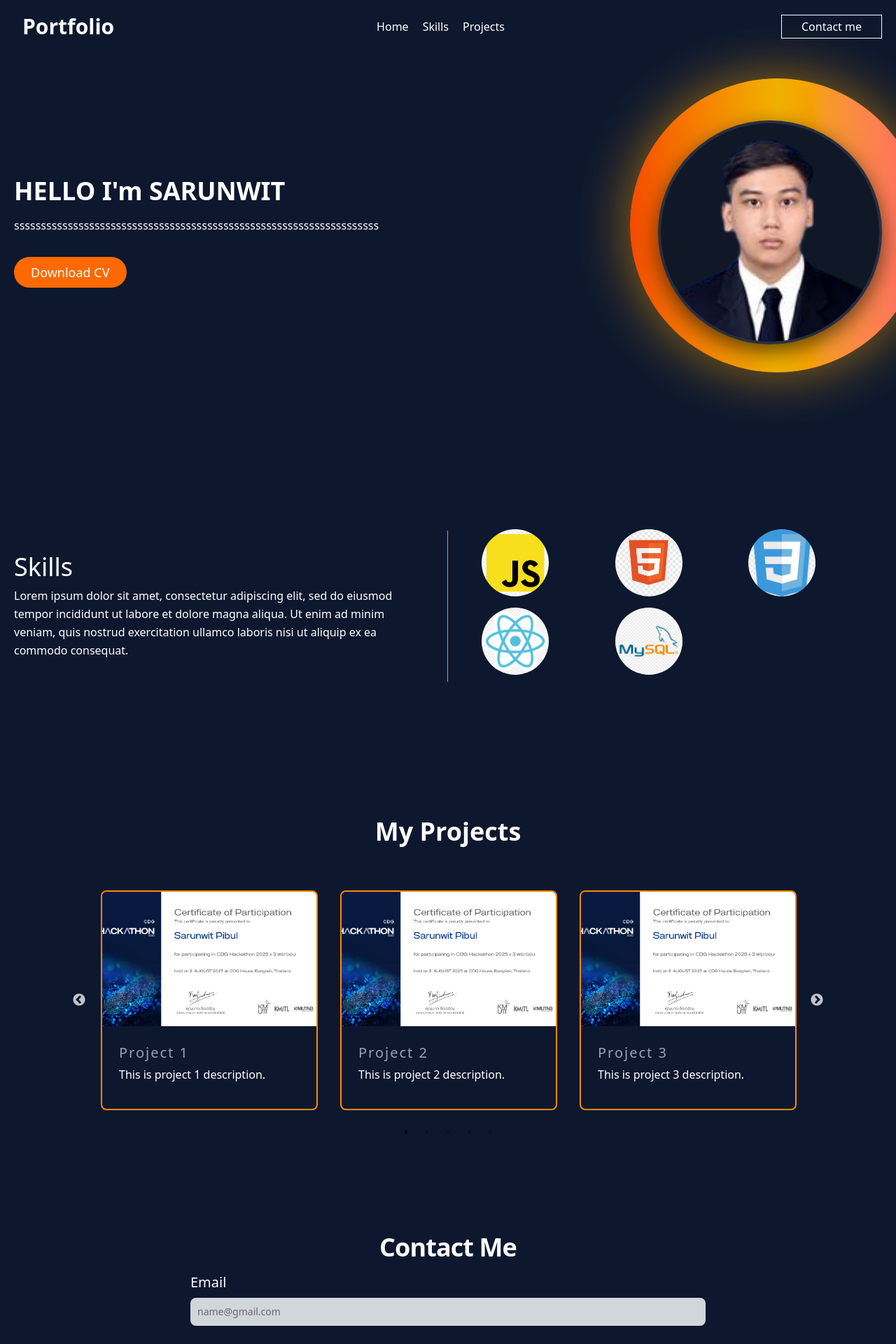
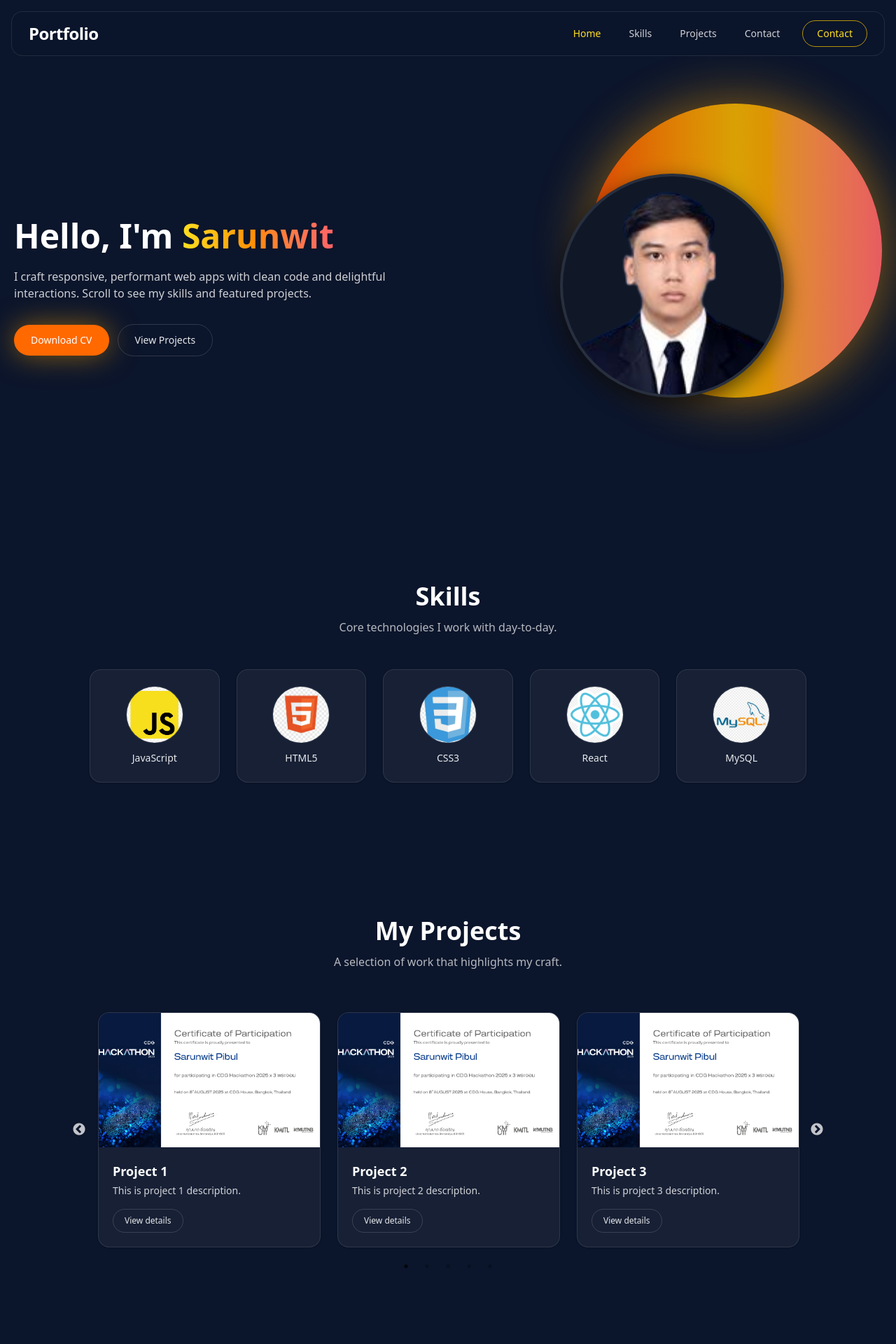
Before and after one commit to Sarunwit00/PortFolio, a React (Vite) app: page / in a window 1280 px wide. Shown: the top 1920 px of the page at 70% size. Built offline with nearby package versions, Linux system fonts and the light colour scheme.

Commit message:
fixUI_belike

```diff
--- a/src/App.jsx
+++ b/src/App.jsx
@@ -1,25 +1,34 @@
-import React, {useEffect} from 'react'
+import React, { useEffect } from 'react'
 import AOS from 'aos'
 import 'aos/dist/aos.css'
 import Hero from './components/hero/Hero'
 import Skills from './components/skills/Skills'
 import Projects from './components/projects/Projects'
 import Contact from './components/contact/Contact'
-// import Experience from './components/experience/Experience'
 
 export default function App() {
   useEffect(() => {
-    AOS.init({
-      duration: 1000
-    })
+    AOS.init({ duration: 800, once: true })
   }, [])
+
   return (
-    <main className=' bg-[#0d182e]'>
+    <main className='relative min-h-screen bg-[#0b152b] text-white selection:bg-orange-500/40'>
+      {/* subtle background decorations */}
+      <div aria-hidden className='pointer-events-none fixed inset-0 -z-10'>
+        <div className='absolute -top-24 -left-24 h-[420px] w-[420px] rounded-full bg-gradient-to-br from-orange-600/20 via-yellow-500/10 to-red-500/20 blur-3xl' />
+        <div className='absolute -bottom-24 -right-24 h-[420px] w-[420px] rounded-full bg-gradient-to-tr from-cyan-400/10 via-blue-500/10 to-indigo-600/10 blur-3xl' />
+      </div>
+
+      {/* sections */}
       <Hero />
       <Skills />
-      {/* <Experience /> */}
       <Projects />
       <Contact />
+
+      {/* footer */}
+      <footer className='border-t border-white/10 py-8 text-center text-sm text-white/70'>
+        © {new Date().getFullYear()} Portfolio by Sarunwit — Built with React & TailwindCSS
+      </footer>
     </main>
   )
 }
--- a/src/components/contact/Contact.jsx
+++ b/src/components/contact/Contact.jsx
@@ -1,35 +1,57 @@
-import React from 'react'
+// ...existing code...
+import React, { useState } from 'react'
 
 export default function Contact() {
+  const [sent, setSent] = useState(false)
+
+  const submit = (e) => {
+    e.preventDefault()
+    // simulate success (replace with your backend later)
+    setSent(true)
+    setTimeout(() => setSent(false), 3000)
+  }
+
   return (
-    <section id='contact' data-aos='fade-up' data-aos-delay='400'>
-        <div className='py-8 lg:py-16 max-w-3xl mx-auto px-4'>
-            <h2 className='mb-4 text-4xl tracking-tight font-extrabold text-center text-white'>Contact Me</h2>
-            <form action="#" className='space-y-8'>
+    <section id="contact" className="relative py-24">
+      <div className="container mx-auto max-w-3xl px-5">
+        <h2 className="mb-6 text-center text-3xl font-bold sm:text-4xl">Contact Me</h2>
+
+        <form onSubmit={submit} className="space-y-6 rounded-2xl border border-white/10 bg-white/5 p-6 shadow">
           <div>
-                    <label htmlFor='email' className='block mb-2 text-xl font-medium text-white'>Email</label>
+            <label htmlFor="email" className="mb-2 block text-sm font-medium text-white">
+              Email
+            </label>
             <input
-                    type='email'
-                    id='email'
-                    className='shadow-sm bg-gray-300 text-sm rounded-lg focus:ring-primary-500 focus:border-primary-500
-                    block w-full p-2.5'
-                    placeholder='name@gmail.com' required />
-                </div>
-                <div className='sm:col-span-2'>
-                    <label htmlFor='message' className='block mb-2 text-xl font-medium text-white'>Message</label>
-                    <textarea
-                      rows="6"
-                      id='message'
-                      className='shadow-sm bg-gray-300 placeholder-gray-500 text-sm rounded-lg focus:ring-primary-500 focus:border-primary-500
-                      block w-full p-2.5'
-                      placeholder='Write your message here...' required>
-                    </textarea>
+              id="email"
+              type="email"
+              required
+              placeholder="name@gmail.com"
+              className="block w-full rounded-lg border border-white/10 bg-gray-900/50 p-3 text-sm text-white placeholder-white/40 outline-none ring-0 focus:border-yellow-400"
+            />
           </div>
 
-                <div className='flex justify-start'>
-                  <button type='submit' className='inline-flex text-white bg-orange-500 border-0 py-2 px-6 focus:outline-none hover:bg-orange-600 hover:shadow-[0_0_40px_rgb(255,165,0,0.7)] rounded-full text-lg'>
+          <div>
+            <label htmlFor="message" className="mb-2 block text-sm font-medium text-white">
+              Message
+            </label>
+            <textarea
+              id="message"
+              rows={6}
+              required
+              placeholder="Write your message here..."
+              className="block w-full rounded-lg border border-white/10 bg-gray-900/50 p-3 text-sm text-white placeholder-white/40 outline-none focus:border-yellow-400"
+            ></textarea>
+          </div>
+
+          <div className="flex items-center gap-3">
+            <button
+              type="submit"
+              className="rounded-full bg-orange-500 px-6 py-3 text-sm font-medium text-white shadow-[0_0_40px_rgba(255,165,0,0.5)] transition hover:bg-orange-600"
+            >
               Send Message
             </button>
+
+            {sent && <span className="text-sm text-green-400">Thanks! Your message has been sent (demo).</span>}
           </div>
         </form>
       </div>
--- a/src/components/hero/Hero.jsx
+++ b/src/components/hero/Hero.jsx
@@ -5,47 +5,56 @@ import img from '../../assets/img.png'
 
 export default function Hero() {
   return (
-    <div className='relative overflow-hidden min-h-[550px] sm:min-h-[660px] flex flex-col'>
+    <section id="home" className="relative overflow-hidden">
       <Navbar />
 
-        {/* orange circle removed from page-level and will be placed under the person image (inside image wrapper) */}
+      {/* hero content */}
+      <div className="container mx-auto grid min-h-[92vh] grid-cols-1 items-center gap-10 px-5 pt-36 pb-16 md:grid-cols-2">
+        <div data-aos="fade-up" className="order-2 md:order-1">
+          <h1 className="mb-4 text-4xl font-extrabold leading-tight sm:text-5xl">
+            Hello, I'm{' '}
+            <span className="bg-gradient-to-r from-yellow-300 via-orange-400 to-red-400 bg-clip-text text-transparent">
+              Sarunwit
+            </span>
+          </h1>
 
-        <section
-        className='text-white body-font z-10'>
-            <div className='container mx-auto flex px-5 py-24 md:flex-row flex-col items-center'>
-                <div className='lg:flex-grow md:w-1/2 lg:pr-24 md:pr-16 flex flex-col md:items-start md:text-left
-                mb-16 md:mb-0 items-center text-center relative'>
-                    <h1 className='title-font sm:text-4xl mb-4 font-bold text-white'>HELLO I'm SARUNWIT</h1>
-                    <p className='mb-8 leading-relaxed'>ssssssssssssssssssssssssssssssssssssssssssssssssssssssssssssssssssss
+          <p className="mb-8 max-w-xl text-white/80">
+            I craft responsive, performant web apps with clean code and delightful interactions. Scroll to see my skills and featured projects.
+          </p>
 
-                    </p>
-                    <div className='flex justify-center'>
-                        <a href={CV} download>
-                            <button className='inline-flex text-white bg-orange-500 border-0 py-2 px-6
-                            focus:outline-none hover:bg-orange-600 hover:shadow-[0_0_40px_rgb(255, 165, 0, 0.7)]
-                            rounded-full text-lg'>
+          <div className="flex flex-wrap items-center gap-3">
+            <a
+              href={CV}
+              download
+              className="rounded-full bg-orange-500 px-6 py-3 text-sm font-medium text-white shadow-[0_0_40px_rgba(255,165,0,0.5)] transition hover:bg-orange-600"
+            >
               Download CV
-                            </button>
+            </a>
+
+            <a
+              href="#projects"
+              className="rounded-full border border-white/15 px-6 py-3 text-sm text-white/90 hover:border-yellow-300 hover:text-yellow-300"
+            >
+              View Projects
             </a>
           </div>
         </div>
-                <div className='lg:max-w-lg lg:w-full md:w-1/2 w-5/6 flex justify-center md:justify-end items-center relative'>
-                    {/* orange circle placed behind and slightly below the photo */}
-                    <div className='absolute right-[-60px] bottom-[-40px] z-0 pointer-events-none hidden md:block'>
-                      <div className='w-[420px] h-[420px] rounded-full bg-gradient-to-r from-orange-600 via-yellow-500 to-red-400 shadow-[0_0_80px_rgba(255,165,0,0.6)]'></div>
-                    </div>
-                    {/* mobile smaller circle */}
-                    <div className='absolute right-[-20px] bottom-[-20px] z-0 pointer-events-none block md:hidden'>
-                      <div className='w-56 h-56 rounded-full bg-gradient-to-r from-orange-600 via-yellow-500 to-red-400 shadow-[0_0_60px_rgba(255,165,0,0.6)]'></div>
+
+        <div data-aos="fade-left" className="order-1 md:order-2 relative flex items-center justify-center">
+          {/* glowing circle behind image */}
+          <div className="absolute right-0 bottom-0 -z-10 hidden md:block">
+            <div className="h-[420px] w-[420px] rounded-full bg-gradient-to-r from-orange-600 via-yellow-500 to-red-400 opacity-90 shadow-[0_0_80px_rgba(255,165,0,0.6)]" />
           </div>
 
-                    {/* person image sits above the circle */}
-                    <div className='w-80 h-80 rounded-full overflow-hidden border-4 border-white/10 shadow-[0_10px_30px_rgba(0,0,0,0.6)] relative z-10 bg-gray-900'>
-                      <img src={img} alt="hero" className='w-full h-full object-cover object-top' />
+          <div className="absolute right-6 bottom-6 -z-10 md:hidden">
+            <div className="h-56 w-56 rounded-full bg-gradient-to-r from-orange-600 via-yellow-500 to-red-400 opacity-90 shadow-[0_0_60px_rgba(255,165,0,0.6)]" />
+          </div>
+
+          <div className="relative h-80 w-80 overflow-hidden rounded-full border-4 border-white/10 bg-gray-900 shadow-[0_10px_30px_rgba(0,0,0,0.6)]">
+            <img src={img} alt="hero" className="h-full w-full object-cover object-top" />
           </div>
         </div>
       </div>
     </section>
-    </div>
   )
 }
--- a/src/components/navbar/Navbar.jsx
+++ b/src/components/navbar/Navbar.jsx
@@ -1,38 +1,102 @@
-import React from 'react'
+import React, { useEffect, useState } from 'react'
 
 export default function Navbar() {
-     const listNavbar = [
-        { name: "Home", link: "#home" },
-        { name: "Skills", link: "#skills" },
-        // { name: "Experience", link: "#experience" },
-        // { name: "Language", link: "#language" },
-        { name: "Projects", link: "#projects" },
-    ];
+  const links = [
+    { name: 'Home', link: '#home' },
+    { name: 'Skills', link: '#skills' },
+    { name: 'Projects', link: '#projects' },
+    { name: 'Contact', link: '#contact' },
+  ]
+
+  const [open, setOpen] = useState(false)
+  const [activeHash, setActiveHash] = useState('#home')
+
+  useEffect(() => {
+    const onHashChange = () => setActiveHash(window.location.hash || '#home')
+
+    const onScroll = () => {
+      const ids = ['home', 'skills', 'projects', 'contact']
+      const y = window.scrollY + 120
+      for (let i = ids.length - 1; i >= 0; i--) {
+        const el = document.getElementById(ids[i])
+        if (el && el.offsetTop <= y) {
+          setActiveHash('#' + ids[i])
+          break
+        }
+      }
+    }
+
+    window.addEventListener('hashchange', onHashChange)
+    window.addEventListener('scroll', onScroll, { passive: true })
+    onHashChange()
+    onScroll()
+
+    return () => {
+      window.removeEventListener('hashchange', onHashChange)
+      window.removeEventListener('scroll', onScroll)
+    }
+  }, [])
+
   return (
-    <header data-aos='fade-up' className='text-gray-600 body-font z-10'>
-      <div className='container mx-auto flex flex-wrap p-5 flex-col md:flex-row items-center'>
-        <a className='flex title-font font-medium items-center text-gray-900 mb-4 md:mb-0'>
-          <span className='ml-3 text-3xl font-bold text-white'>Portfolio</span>
-        </a>
+    <header className="fixed top-0 left-0 right-0 z-50">
+      <div className="mx-auto max-w-7xl px-4">
+        <div className="mt-4 rounded-2xl border border-white/10 bg-[#0b152b]/60 backdrop-blur supports-[backdrop-filter]:bg-[#0b152b]/50">
+          <div className="flex items-center justify-between px-4 py-3 md:px-6">
+            <a href="#home" className="text-2xl font-extrabold tracking-tight text-white">
+              Portfolio
+            </a>
 
-        {/* centered nav */}
-        <nav className='md:ml-auto text-white text-base md:mr-auto flex flex-wrap items-center justify-center'>
-          {
-            listNavbar.map((item, index) => (
-                <a key={index}
-                   href={item.link}
-                   className='mr-5 hover:text-yellow-300'>
+            <button
+              onClick={() => setOpen(!open)}
+              className="md:hidden inline-flex items-center gap-2 rounded-lg border border-white/10 px-3 py-2 text-sm text-white/80 hover:text-white"
+              aria-expanded={open}
+              aria-label="Toggle menu"
+            >
+              <span>Menu</span>
+              <svg width="18" height="18" viewBox="0 0 24 24" fill="none" stroke="currentColor">
+                <path d="M3 6h18M3 12h18M3 18h18" />
+              </svg>
+            </button>
+
+            <nav className="hidden md:flex items-center gap-2">
+              {links.map((item) => (
+                <a
+                  key={item.link}
+                  href={item.link}
+                  className={`rounded-full px-4 py-2 text-sm transition hover:text-yellow-300 ${
+                    activeHash === item.link ? 'text-yellow-300' : 'text-white/80'
+                  }`}
+                >
                   {item.name}
                 </a>
-            ))
-          }
-        </nav>
+              ))}
+              <a
+                href="#contact"
+                className="ml-2 rounded-full border border-yellow-400/70 px-5 py-2 text-sm text-yellow-300 hover:bg-yellow-300 hover:text-[#0b152b]"
+              >
+                Contact
+              </a>
+            </nav>
+          </div>
 
-        {/* contact button */}
-        <button className='inline-flex items-center py-1 px-7 focus:outline-none text-base
-        text-white mt-4 md:mt-0 border border-white hover:border-yellow-300 hover:text-gray-900'>
-            <a href='#contact'>Contact me</a>
-        </button>
+          {/* mobile menu */}
+          {open && (
+            <div className="md:hidden border-t border-white/10 px-4 py-2">
+              {links.map((item) => (
+                <a
+                  key={item.link}
+                  href={item.link}
+                  onClick={() => setOpen(false)}
+                  className={`block rounded-lg px-3 py-2 text-sm ${
+                    activeHash === item.link ? 'bg-white/10 text-yellow-300' : 'text-white/80 hover:text-yellow-300'
+                  }`}
+                >
+                  {item.name}
+                </a>
+              ))}
+            </div>
+          )}
+        </div>
       </div>
     </header>
   )
--- a/src/components/projects/Projects.jsx
+++ b/src/components/projects/Projects.jsx
@@ -1,59 +1,73 @@
+// ...existing code...
 import React from 'react'
-import Slider from "react-slick";
-import "slick-carousel/slick/slick.css";
-import "slick-carousel/slick/slick-theme.css";
+import Slider from 'react-slick'
+import 'slick-carousel/slick/slick.css'
+import 'slick-carousel/slick/slick-theme.css'
 import CVV from '../../assets/CVV.png'
 
 export default function Projects() {
-    const ListProjects = [
-        {id:1, image:CVV, title:"Project 1", description:"This is project 1 description."},
-        {id:2, image:CVV, title:"Project 2", description:"This is project 2 description."},
-        {id:3, image:CVV, title:"Project 3", description:"This is project 3 description."},
-        {id:4, image:CVV, title:"Project 4", description:"This is project 4 description."},
-        {id:5, image:CVV, title:"Project 5", description:"This is project 5 description."},
-    ];
-    const settings ={
+  const items = [
+    { id: 1, image: CVV, title: 'Project 1', description: 'This is project 1 description.' },
+    { id: 2, image: CVV, title: 'Project 2', description: 'This is project 2 description.' },
+    { id: 3, image: CVV, title: 'Project 3', description: 'This is project 3 description.' },
+    { id: 4, image: CVV, title: 'Project 4', description: 'This is project 4 description.' },
+    { id: 5, image: CVV, title: 'Project 5', description: 'This is project 5 description.' },
+  ]
+
+  const settings = {
     dots: true,
     infinite: true,
     slidesToShow: 3,
     slidesToScroll: 1,
     arrows: true,
+    speed: 500,
     responsive: [
-            {
-                breakpoint: 700,
-                settings: {
-                    slidesToShow: 1,
+      { breakpoint: 1024, settings: { slidesToShow: 2 } },
+      { breakpoint: 640, settings: { slidesToShow: 1 } },
+    ],
   }
-            }
-        ]
-    };
+
   return (
-  <section data-aos='fade-up' data-aos-delay='400' id='projects' className='relative overflow-hidden flex flex-col text-white body-font'>
-        <div className='container px-5 py-24 mx-auto'>
-            <h2 className='text-4xl font-bold text-center mb-12'>My Projects</h2>
+    <section id="projects" className="relative py-24">
+      <div className="container mx-auto px-5">
+        <div className="mx-auto mb-12 max-w-2xl text-center">
+          <h2 className="text-3xl font-bold sm:text-4xl">My Projects</h2>
+          <p className="mt-3 text-white/70">A selection of work that highlights my craft.</p>
+        </div>
 
-            {/* wrapper จำกัดความกว้างและจัดกึ่งกลาง */}
-            <div className='max-w-5xl w-full mx-auto'>
+        <div className="mx-auto max-w-5xl">
           <Slider {...settings}>
-                    {
-                        ListProjects.map((project)=>{
-                            return(
-                            <div key={project.id} className='p-4' >
-                                <div className='h-full border-2 border-orange-400 shadow-[0_0_40px_rgb(255, 165, 0, 0.7)] border-opacity-60
-                                 rounded-lg overflow-hidden'>
-                                    <img src={project.image} alt={project.title} className='w-full h-auto lg:h-48 sm:h-24 object-cover object-center' />
-                                    <div className='p-6'>
-                                        <h2 className='tracking-widest text-xl title-font font-medium text-gray-400 mb-1'>{project.title}</h2>
-                                        <p className='leading-relaxed mb-3'>{project.description}</p>
+            {items.map((p) => (
+              <div key={p.id} className="p-3">
+                <article className="group h-full overflow-hidden rounded-2xl border border-white/10 bg-white/5 shadow transition">
+                  <div className="relative">
+                    <img
+                      src={p.image}
+                      alt={p.title}
+                      className="h-48 w-full object-cover transition duration-300 group-hover:scale-[1.02]"
+                    />
+                    <div className="pointer-events-none absolute inset-0 bg-gradient-to-t from-black/40 to-transparent opacity-0 transition group-hover:opacity-100" />
+                  </div>
+
+                  <div className="p-5">
+                    <h3 className="text-lg font-semibold">{p.title}</h3>
+                    <p className="mt-1 text-sm text-white/80">{p.description}</p>
+                    <div className="mt-4">
+                      <a
+                        href="#"
+                        className="inline-block rounded-full border border-white/15 px-4 py-2 text-xs text-white/90 hover:border-yellow-300 hover:text-yellow-300"
+                      >
+                        View details
+                      </a>
                     </div>
                   </div>
+                </article>
               </div>
-                            )
-                        })
-                    }
+            ))}
           </Slider>
         </div>
       </div>
     </section>
   )
 }
+// ...existing code...
--- a/src/components/skills/Skills.jsx
+++ b/src/components/skills/Skills.jsx
@@ -1,46 +1,44 @@
+// ...existing code...
 import React from 'react'
 import javascript from '../../assets/javascript.jpg'
 import html from '../../assets/html.jpg'
 import css from '../../assets/css.jpg'
-import react from '../../assets/react.png'
+import reactLogo from '../../assets/react.png'
 import mySQL from '../../assets/mySQL.png'
+
+const skills = [
+  { name: 'JavaScript', img: javascript },
+  { name: 'HTML5', img: html },
+  { name: 'CSS3', img: css },
+  { name: 'React', img: reactLogo },
+  { name: 'MySQL', img: mySQL },
+]
 
 export default function Skills() {
   return (
-    <section id='skills' className='relative overflow-hidden flex flex-col text-white body-font'>
-        <div className='container flex flex-wrap px-5 py-24 mx-auto items-center'>
+    <section id="skills" className="relative py-24">
+      <div className="container mx-auto px-5">
+        <div className="mx-auto mb-12 max-w-2xl text-center">
+          <h2 className="text-3xl font-bold sm:text-4xl">Skills</h2>
+          <p className="mt-3 text-white/70">Core technologies I work with day‑to‑day.</p>
+        </div>
+
+        <div className="mx-auto grid max-w-5xl grid-cols-2 gap-6 sm:grid-cols-3 md:grid-cols-5">
+          {skills.map((s) => (
             <div
-            data-aos='fade-up'
-            data-aos-delay='200'
-            className='md:w-1/2 md:pr-12 md:py-8 md:border-r md:border-b-0 mb-10 md:mb-0 pd-10 border-b border-orange-400'>
-                    <h1 data-aos='fade-right' data-aos-delay='500' className='sm:text-4xl text-2xl font-medium title-font mb-2 text-white'>
-                        Skills
-                    </h1>
-                    <p data-aos='fade-right' data-aos-delay='500' className='leading-relaxed text-base'>
-                        Lorem ipsum dolor sit amet, consectetur adipiscing elit, sed do eiusmod tempor incididunt ut labore et dolore magna aliqua.
-                        Ut enim ad minim veniam, quis nostrud exercitation ullamco laboris nisi ut aliquip ex ea commodo consequat.
-                    </p>
+              key={s.name}
+              data-aos="zoom-in"
+              className="group relative rounded-2xl border border-white/10 bg-white/5 p-6 text-center shadow hover:shadow-[0_0_30px_rgba(255,165,0,0.25)]"
+            >
+              <div className="mx-auto h-20 w-20 overflow-hidden rounded-full ring-1 ring-white/10">
+                <img src={s.img} alt={s.name} className="h-full w-full object-cover" />
+              </div>
+              <div className="mt-3 text-sm font-medium text-white/90">{s.name}</div>
             </div>
-            <div data-aos='fade-left' data-aos-delay='500' className='flex flex-col md:w-1/2 md:pl-12'>
-            <nav className='flex flex-wrap list-none -mb-1'>
-                    <li className='lg:w-1/3 mb-4 w-1/2'>
-                        <img src={javascript} alt="" className='rounded-full w-24 h-24 object-cover' />
-                    </li>
-                    <li className='lg:w-1/3 mb-4 w-1/2'>
-                        <img src={html} alt="" className='rounded-full w-24 h-24 object-cover' />
-                    </li>
-                    <li className='lg:w-1/3 mb-4 w-1/2'>
-                        <img src={css} alt="" className='rounded-full w-24 h-24 object-cover' />
-                    </li>
-                    <li className='lg:w-1/3 mb-4 w-1/2'>
-                        <img src={react} alt="" className='rounded-full w-24 h-24 object-cover' />
-                    </li>
-                    <li className='lg:w-1/3 mb-4 w-1/2'>
-                        <img src={mySQL} alt="" className='rounded-full w-24 h-24 object-cover' />
-                    </li>
-            </nav>
-            </div>
+          ))}
         </div>
+      </div>
     </section>
   )
 }
+// ...existing code...
```
Lines whose indentation alone changed are shown as unchanged.
